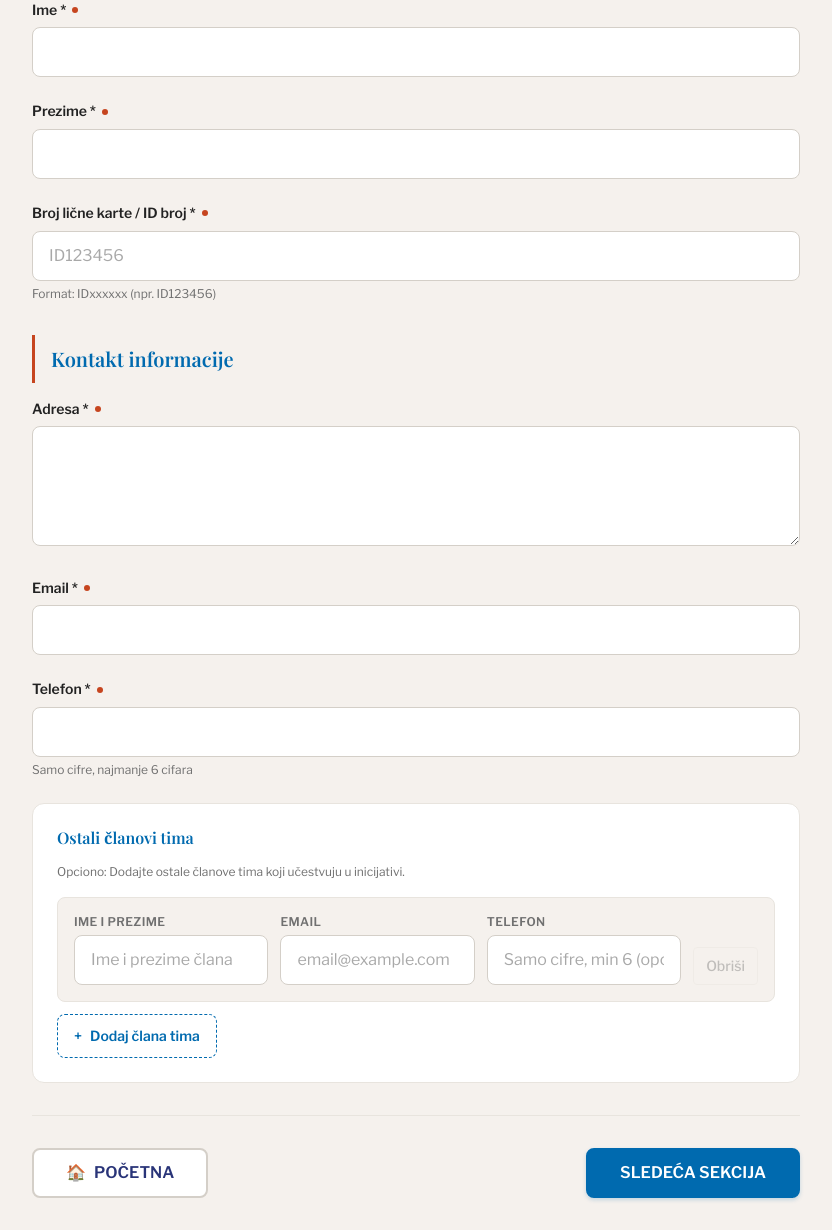
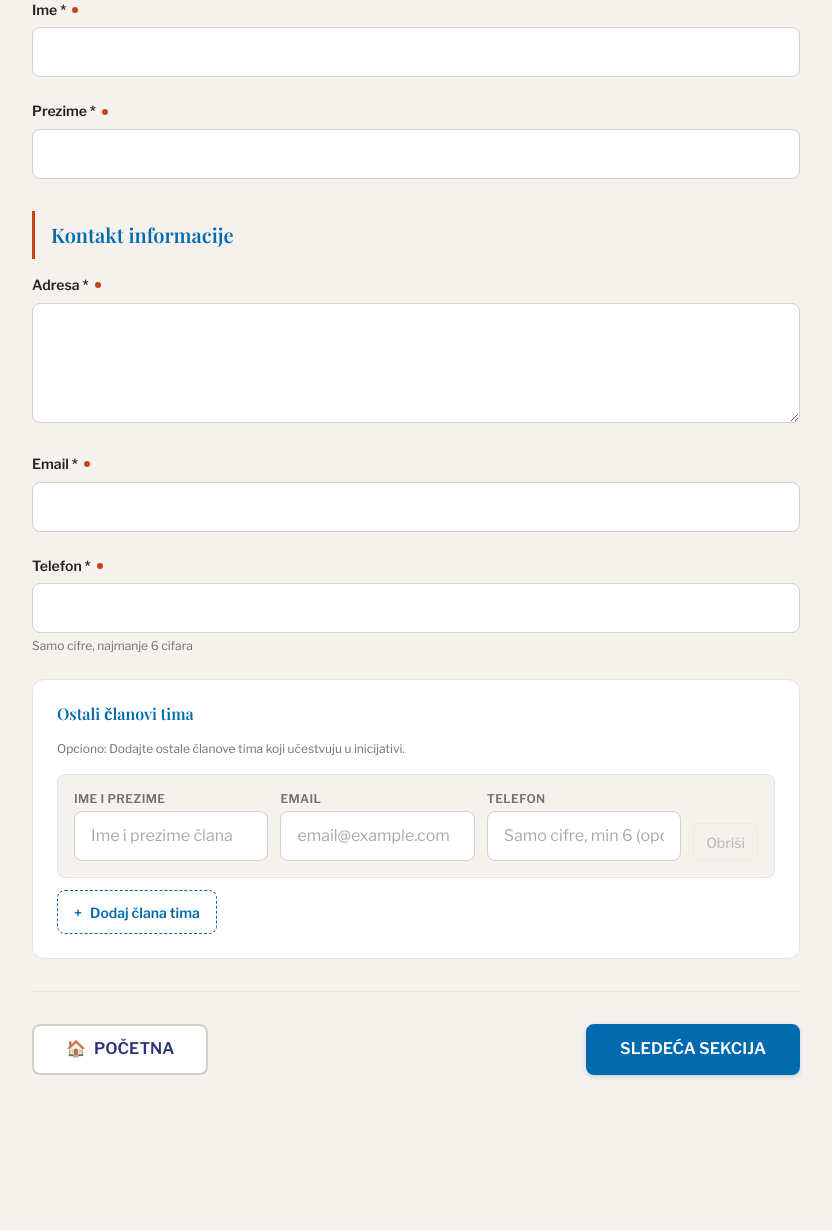
Before and after one commit to miiihaaas/DOMOVIK, a Django app: page /inicijativa/ in a window 1280 px wide. Shown: the part 634-1864 px from the top of the page, without its empty margins (224-1056 px from the left). After the commit the page ends 1712 px from the top, so only its background shows below. Run offline with Django 5.2, Linux system fonts and the light colour scheme; parts of the project's set-up code (start-up, migrations or seed data) failed here and were passed over.

Commit message:
Z3 + Z5: Remove JMBG/ID broj collection and expose missing COB fields in admin
Changes:
- Z3: Removed Broj lične karte / ID broj (jmbg field) from collection across COA and COB forms
  - Removed jmbg field from COAFormSectionI and COBApplicantForm
  - Removed validate_id_broj() validator usage
  - Removed jmbg from PDF generation service output
  - Removed get_applicant_jmbg() display method from ApplicationAdmin
  - Field kept nullable on Applicant model to preserve existing submissions
  - Updated

```diff
--- a/apps/submissions/forms.py
+++ b/apps/submissions/forms.py
@@ -17,7 +17,6 @@ from apps.submissions.validators import (
     validate_file_extension,
     validate_file_size,
     validate_mime_type,
-    validate_id_broj,
     validate_registracioni_broj,
     validate_phone,
     validate_phone_optional,
@@ -57,10 +56,12 @@ class COAFormSectionI(forms.ModelForm):
 
     class Meta:
         model = Applicant
+        # Z3 (2026-07-24): 'jmbg' (Broj lične karte / ID broj) removed from collection.
+        # Field kept on the model (nullable) so existing submissions are preserved.
         fields = [
             'entity_type',
             # Fizičko lice fields
-            'first_name', 'last_name', 'jmbg',
+            'first_name', 'last_name',
             # Pravno lice fields
             'organization_name', 'maticni_broj',
             # Common fields
@@ -76,8 +77,6 @@ class COAFormSectionI(forms.ModelForm):
             'entity_type': 'Tip podnosioca',
             'first_name': 'Ime',
             'last_name': 'Prezime',
-            # Story 5.1: Changed from "JMBG" to "Broj lične karte / ID broj"
-            'jmbg': 'Broj lične karte / ID broj',
             'organization_name': 'Naziv organizacije',
             # Story 5.1: Changed from "Matični broj" to "Registracioni broj"
             'maticni_broj': 'Registracioni broj',
@@ -87,26 +86,10 @@ class COAFormSectionI(forms.ModelForm):
         }
 
         help_texts = {
-            # Story 5.1: Updated help text for ID broj format
-            'jmbg': 'Format: IDxxxxxx (npr. ID123456)',
             'maticni_broj': 'Alfanumerički format (npr. REG-2024-ABC)',
             'email': 'npr. marko@example.com',
             'phone': 'Samo cifre, najmanje 6 cifara',  # Story 5.4+: Updated
         }
-
-    def clean_jmbg(self):
-        """
-        Validate ID broj (Broj lične karte / ID broj) format.
-
-        Story 5.1: Changed from JMBG (13 digits) to ID broj (IDxxxxxx format)
-        """
-        jmbg = self.cleaned_data.get('jmbg')
-        if jmbg:
-            # Normalize: strip whitespace and convert to uppercase
-            jmbg = jmbg.strip().upper()
-            # Validate format
-            validate_id_broj(jmbg)
-        return jmbg
 
     def clean_maticni_broj(self):
         """
@@ -143,9 +126,7 @@ class COAFormSectionI(forms.ModelForm):
                 self.add_error('first_name', 'Ime je obavezno za fizička lica.')
             if not cleaned_data.get('last_name'):
                 self.add_error('last_name', 'Prezime je obavezno za fizička lica.')
-            # Story 5.1: ID broj is required for fizičko lice (COA)
-            if not cleaned_data.get('jmbg'):
-                self.add_error('jmbg', 'Broj lične karte / ID broj je obavezan za fizička lica.')
+            # Z3: Broj lične karte / ID broj no longer collected for fizička lica.
         elif entity_type == 'pravno':
             if not cleaned_data.get('organization_name'):
                 self.add_error('organization_name', 'Naziv organizacije je obavezan za pravna lica.')
@@ -489,20 +470,7 @@ class COBApplicantForm(forms.Form):
         widget=forms.TextInput(attrs={'autocomplete': 'family-name'})
     )
 
-    # Story 5.1: Added ID broj field for fizičko lice (was removed in COB simplification, now required)
-    id_broj = forms.CharField(
-        max_length=9,
-        required=False,  # Conditional based on entity_type
-        label='Broj lične karte / ID broj',
-        help_text='Format: IDxxxxxx (npr. ID123456)',
-        error_messages={
-            'max_length': 'ID broj ne može biti duži od 9 karaktera.',
-        },
-        widget=forms.TextInput(attrs={
-            'placeholder': 'ID123456',
-            'autocomplete': 'off'
-        })
-    )
+    # Z3 (2026-07-24): Broj lične karte / ID broj removed from collection for fizička lica.
 
     # Pravno lice fields
     naziv_organizacije = forms.CharField(
@@ -579,20 +547,16 @@ class COBApplicantForm(forms.Form):
             # ISSUE 12 FIX: Validate fizičko lice fields with strip() to catch whitespace-only strings
             ime = cleaned_data.get('ime', '').strip()
             prezime = cleaned_data.get('prezime', '').strip()
-            id_broj = cleaned_data.get('id_broj', '').strip()
 
             if not ime:
                 self.add_error('ime', 'Ime je obavezno za fizička lica.')
             if not prezime:
                 self.add_error('prezime', 'Prezime je obavezno za fizička lica.')
-            # Story 5.1: ID broj is required for fizičko lice
-            if not id_broj:
-                self.add_error('id_broj', 'Broj lične karte / ID broj je obavezan za fizička lica.')
+            # Z3: Broj lične karte / ID broj no longer collected for fizička lica.
 
             # Update cleaned_data with stripped values
             cleaned_data['ime'] = ime
             cleaned_data['prezime'] = prezime
-            cleaned_data['id_broj'] = id_broj
 
         elif entity_type == 'pravno':
             # ISSUE 12 FIX: Validate pravno lice fields with strip()
@@ -610,20 +574,6 @@ class COBApplicantForm(forms.Form):
             cleaned_data['registracioni_broj'] = registracioni_broj
 
         return cleaned_data
-
-    def clean_id_broj(self):
-        """
-        Validate and normalize ID broj format.
-
-        Story 5.1: ID broj must be in format IDxxxxxx (ID + 6-7 digits)
-        """
-        id_broj = self.cleaned_data.get('id_broj')
-        if id_broj:
-            # Normalize: strip whitespace and convert to uppercase
-            id_broj = id_broj.strip().upper()
-            # Validate format using the validator
-            validate_id_broj(id_broj)
-        return id_broj
 
     def clean_registracioni_broj(self):
         """
--- a/apps/submissions/tests.py
+++ b/apps/submissions/tests.py
@@ -602,10 +602,10 @@ class COAFormTemplateTests(TestCase):
     def test_form_fields_rendered(self):
         """Test all form fields (fizičko, pravno, common) are present in HTML"""
         response = self.client.get('/projekat/')
-        # Fizičko fields
+        # Fizičko fields (Z3: id_jmbg removed)
         self.assertContains(response, 'id_ime')
         self.assertContains(response, 'id_prezime')
-        self.assertContains(response, 'id_jmbg')
+        self.assertNotContains(response, 'id_jmbg')
         # Pravno fields
         self.assertContains(response, 'id_naziv_organizacije')
         self.assertContains(response, 'id_maticni_broj')
--- a/apps/submissions/views.py
+++ b/apps/submissions/views.py
@@ -726,7 +726,8 @@ def submit_cob(request):
             )
 
             # 3. Create Applicant record
-            # Story 5.1: Added ID broj (jmbg field) and Registracioni broj (maticni_broj field)
+            # Z3 (2026-07-24): Broj lične karte / ID broj no longer collected (jmbg stays null).
+            # Registracioni broj (maticni_broj field) kept for pravna lica.
             applicant = Applicant.objects.create(
                 application=application,
                 entity_type=applicant_data.get('entity_type'),
@@ -736,8 +737,6 @@ def submit_cob(request):
                 address=applicant_data.get('address'),
                 email=applicant_data.get('email'),
                 phone=applicant_data.get('phone'),
-                # Story 5.1: ID broj stored in jmbg field (format: IDxxxxxx)
-                jmbg=applicant_data.get('id_broj', ''),
                 # Story 5.1: Registracioni broj stored in maticni_broj field (alphanumeric)
                 maticni_broj=applicant_data.get('registracioni_broj', ''),
             )
--- a/static/js/draft-manager.js
+++ b/static/js/draft-manager.js
@@ -241,10 +241,8 @@ function collectFormData() {
     entity_type: document.getElementById('id_entity_type')?.value || 'fizicko',
     fizicko: {
       ime: document.getElementById('id_ime')?.value || '',
-      prezime: document.getElementById('id_prezime')?.value || '',
-      // COA uses id_jmbg, COB uses id_id_broj (Story 5.1 - both now have ID broj)
-      jmbg: document.getElementById('id_jmbg')?.value || '',
-      id_broj: document.getElementById('id_id_broj')?.value || ''
+      prezime: document.getElementById('id_prezime')?.value || ''
+      // Z3 (2026-07-24): Broj lične karte / ID broj no longer collected.
     },
     pravno: {
       naziv_organizacije: document.getElementById('id_naziv_organizacije')?.value || '',
@@ -545,9 +543,7 @@ function loadDraft() {
     if (draftData.fizicko) {
       restoreFieldValue('id_ime', draftData.fizicko.ime);
       restoreFieldValue('id_prezime', draftData.fizicko.prezime);
-      restoreFieldValue('id_jmbg', draftData.fizicko.jmbg);
-      // Story 5.1: COB uses id_id_broj
-      restoreFieldValue('id_id_broj', draftData.fizicko.id_broj);
+      // Z3 (2026-07-24): Broj lične karte / ID broj no longer collected/restored.
     }
 
     // Restore pravno lice fields
@@ -807,8 +803,8 @@ function triggerCharacterCountersAfterDraftLoad() {
  * IMPORTANT: Only validates VISIBLE fields (Task 2.6: Don't validate hidden fields)
  */
 function triggerValidationAfterDraftLoad() {
-  // Story 5.1: Added id_id_broj and id_registracioni_broj for COB
-  const fieldsToValidate = ['id_email', 'id_telefon', 'id_jmbg', 'id_maticni_broj', 'id_id_broj', 'id_registracioni_broj'];
+  // Z3 (2026-07-24): id_jmbg / id_id_broj removed. Registracioni broj kept for pravna lica.
+  const fieldsToValidate = ['id_email', 'id_telefon', 'id_maticni_broj', 'id_registracioni_broj'];
 
   fieldsToValidate.forEach(fieldId => {
     const field = document.getElementById(fieldId);
@@ -1135,7 +1131,8 @@ function handleStartFresh(modal, previousFocus) {
 
   // Clear all validation errors manually (Task 5.5)
   // CRITICAL: clearAllValidations() DOES NOT EXIST - manually clear each field
-  ['id_email', 'id_telefon', 'id_jmbg', 'id_maticni_broj'].forEach(fieldId => {
+  // Z3 (2026-07-24): id_jmbg removed.
+  ['id_email', 'id_telefon', 'id_maticni_broj'].forEach(fieldId => {
     const field = document.getElementById(fieldId);
     if (field && typeof clearValidationError === 'function') {
       clearValidationError(field);
--- a/static/js/real-time-validator.js
+++ b/static/js/real-time-validator.js
@@ -313,7 +313,8 @@ function handleMaticniBrojValidation(event) {
  * Story 5.1: Added id_id_broj and id_registracioni_broj for COB form
  */
 function clearAllValidationErrors() {
-  const fields = ['id_email', 'id_telefon', 'id_jmbg', 'id_maticni_broj', 'id_id_broj', 'id_registracioni_broj'];
+  // Z3 (2026-07-24): id_jmbg / id_id_broj removed.
+  const fields = ['id_email', 'id_telefon', 'id_maticni_broj', 'id_registracioni_broj'];
 
   fields.forEach(fieldId => {
     const field = document.getElementById(fieldId);
@@ -345,15 +346,7 @@ function revalidateVisibleFields() {
   const entityType = document.getElementById('id_entity_type')?.value || 'fizicko';
 
   if (entityType === 'fizicko') {
-    // COA uses id_jmbg, COB uses id_id_broj
-    const jmbgField = document.getElementById('id_jmbg');
-    const idBrojField = document.getElementById('id_id_broj');
-    if (jmbgField && jmbgField.value) {
-      handleJMBGValidation({ target: jmbgField });
-    }
-    if (idBrojField && idBrojField.value) {
-      handleJMBGValidation({ target: idBrojField });
-    }
+    // Z3 (2026-07-24): Broj lične karte / ID broj no longer collected/validated.
   } else if (entityType === 'pravno') {
     // COA uses id_maticni_broj, COB uses id_registracioni_broj
     const maticniBrojField = document.getElementById('id_maticni_broj');
@@ -375,11 +368,9 @@ document.addEventListener('DOMContentLoaded', function() {
   // Get form field elements - COA form
   const emailField = document.getElementById('id_email');
   const telefonField = document.getElementById('id_telefon');
-  const jmbgField = document.getElementById('id_jmbg');
   const maticniBrojField = document.getElementById('id_maticni_broj');
 
-  // Story 5.1: Get COB form fields
-  const idBrojField = document.getElementById('id_id_broj');
+  // Story 5.1: Get COB form fields (Z3: id_id_broj removed)
   const regBrojField = document.getElementById('id_registracioni_broj');
 
   // Attach event listeners to email field
@@ -394,17 +385,7 @@ document.addEventListener('DOMContentLoaded', function() {
     telefonField.addEventListener('blur', handlePhoneValidation);
   }
 
-  // Attach event listeners to ID broj field (COA: id_jmbg)
-  if (jmbgField) {
-    jmbgField.addEventListener('input', debounce(handleJMBGValidation, 100));
-    jmbgField.addEventListener('blur', handleJMBGValidation);
-  }
-
-  // Story 5.1: Attach event listeners to ID broj field (COB: id_id_broj)
-  if (idBrojField) {
-    idBrojField.addEventListener('input', debounce(handleJMBGValidation, 100));
-    idBrojField.addEventListener('blur', handleJMBGValidation);
-  }
+  // Z3 (2026-07-24): Broj lične karte / ID broj removed — no listeners attached.
 
   // Attach event listeners to registracioni broj field (COA: id_maticni_broj)
   if (maticniBrojField) {
--- a/static/js/section-navigation.js
+++ b/static/js/section-navigation.js
@@ -305,8 +305,8 @@ function validateSectionI() {
       { id: 'id_prezime', label: 'Prezime' },
       { id: 'id_adresa', label: 'Adresa' },
       { id: 'id_email', label: 'Email' },
-      { id: 'id_telefon', label: 'Telefon' },
-      { id: 'id_jmbg', label: 'JMBG' }
+      { id: 'id_telefon', label: 'Telefon' }
+      // Z3 (2026-07-24): Broj lične karte / ID broj no longer required.
     ];
 
     requiredFields.forEach(fieldDef => {
--- a/static/js/submission-handler.js
+++ b/static/js/submission-handler.js
@@ -333,11 +333,7 @@ class SubmissionHandler {
     if (entityType === 'fizicko') {
       submissionData.applicant.first_name = document.getElementById('id_ime')?.value || '';
       submissionData.applicant.last_name = document.getElementById('id_prezime')?.value || '';
-
-      // JMBG only for COA (Story 3.5: COB has NO JMBG)
-      if (applicationType === 'COA') {
-        submissionData.applicant.jmbg = document.getElementById('id_jmbg')?.value || '';
-      }
+      // Z3 (2026-07-24): Broj lične karte / ID broj no longer collected.
     } else if (entityType === 'pravno') {
       submissionData.applicant.organization_name = document.getElementById('id_naziv_organizacije')?.value || '';
 
--- a/templates/static_pages/politika-privatnosti.html
+++ b/templates/static_pages/politika-privatnosti.html
@@ -36,8 +36,8 @@
 
       <h3>2.1 Lični podaci podnosioca</h3>
       <ul>
-        <li>Za fizička lica: Ime, prezime, JMBG, adresa, email, telefon</li>
-        <li>Za pravna lica: Naziv organizacije, matični broj, adresa, email, telefon</li>
+        <li>Za fizička lica: Ime, prezime, adresa, email, telefon</li>
+        <li>Za pravna lica: Naziv organizacije, registracioni broj, adresa, email, telefon</li>
       </ul>
 
       <h3>2.2 Podaci o projektu</h3>
--- a/templates/static_pages/uslovi-koristenja.html
+++ b/templates/static_pages/uslovi-koristenja.html
@@ -44,8 +44,8 @@
 
       <h3>2.2 Ko može podneti prijavu</h3>
       <ul>
-        <li>Fizička lica (sa JMBG-om)</li>
-        <li>Pravna lica (sa matičnim brojem)</li>
+        <li>Fizička lica</li>
+        <li>Pravna lica (sa registracionim brojem)</li>
         <li>Podnosilac mora biti punoletan (18+)</li>
         <li>Podnosilac mora imati validnu email adresu i kontakt telefon</li>
       </ul>
--- a/templates/submissions/cob_form.html
+++ b/templates/submissions/cob_form.html
@@ -71,14 +71,7 @@
           <label for="id_prezime">Prezime *</label>
           <input type="text" name="prezime" id="id_prezime" autocomplete="family-name" required>
         </div>
-
-        <!-- Story 5.1: Added ID broj field (was removed in COB simplification, now required) -->
-        <div class="form-group">
-          <label for="id_id_broj">Broj lične karte / ID broj *</label>
-          <input type="text" name="id_broj" id="id_id_broj" maxlength="9" placeholder="ID123456" autocomplete="off" required>
-          <small class="help-text">Format: IDxxxxxx (npr. ID123456)</small>
-          <div id="id_id_broj_error" class="validation-error" aria-live="polite" style="display: none;"></div>
-        </div>
+        {# Z3 (2026-07-24): Broj lične karte / ID broj removed from the form. #}
       </div>
 
       <!-- Pravno lice fields -->
```
Also changed, not shown: apps/submissions/admin.py (+81 -20 lines), apps/submissions/services.py (+3 -7 lines), apps/submissions/tests/test_admin_detail_integration.py (+14 -13 lines), apps/submissions/tests/test_admin_detail_view.py (+4 -3 lines), apps/submissions/tests/test_cob_submission.py (+36 -5 lines), apps/submissions/tests/test_forms.py (+3 -3 lines), templates/submissions/coa_form.html (+1 -11 lines).
